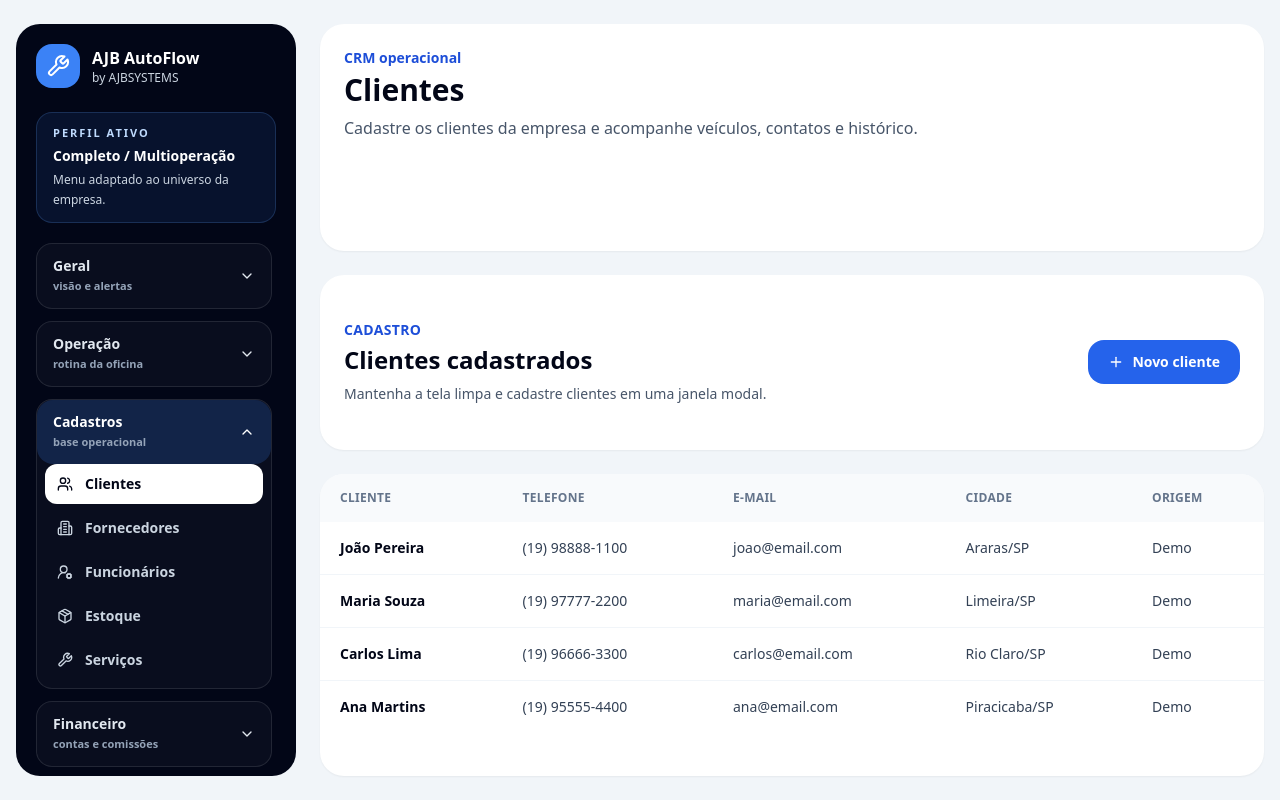
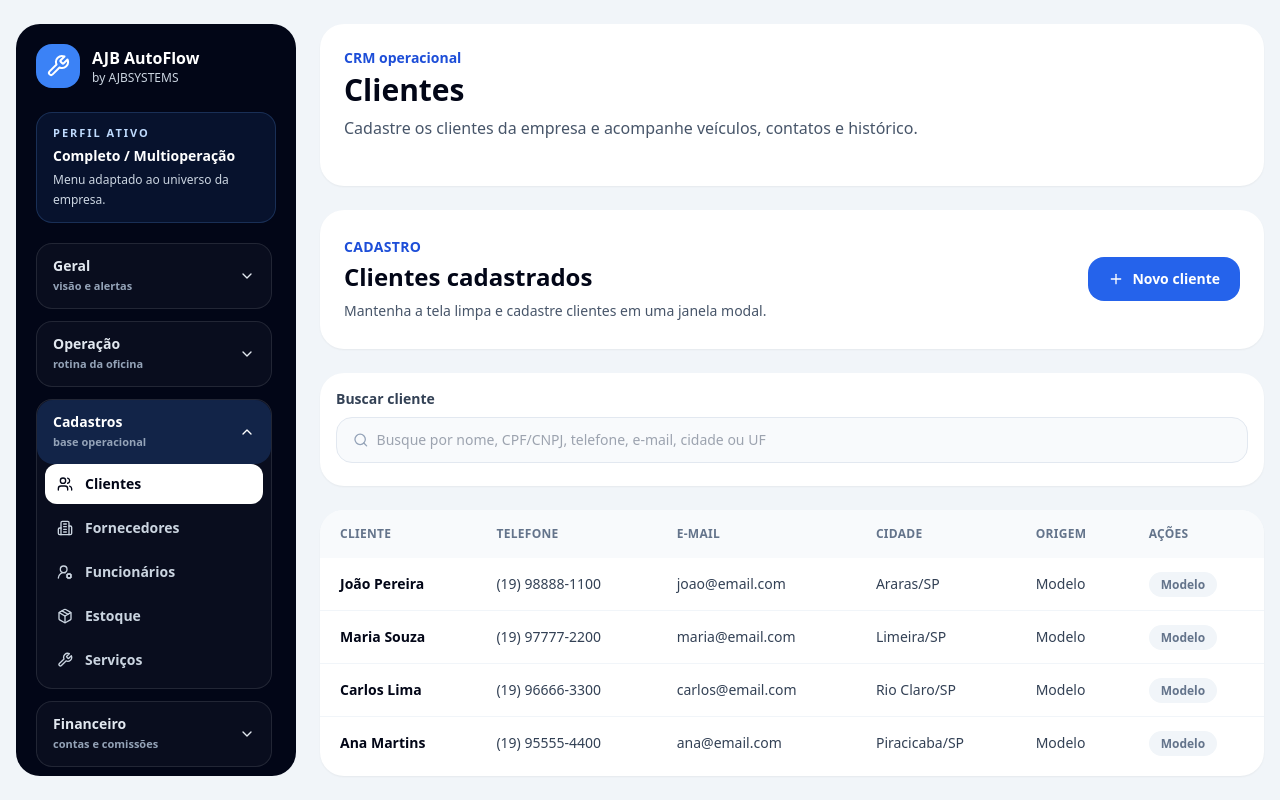
Before and after one commit to anjobrito/ajb-autoflow, a Next.js app: page /clientes in a window 1280 px wide. Built offline with nearby package versions, Linux system fonts and the light colour scheme.

Commit message:
feat: add edit and search actions to customers register

```diff
--- a/components/customers-client.tsx
+++ b/components/customers-client.tsx
@@ -1,7 +1,7 @@
 "use client";
 
-import { FormEvent, useEffect, useState } from "react";
-import { Plus } from "lucide-react";
+import { FormEvent, useEffect, useMemo, useState } from "react";
+import { Pencil, Plus, Search } from "lucide-react";
 import { UiModal } from "@/components/ui-modal";
 import { demoCustomers } from "@/lib/demo-data";
 import { listCustomers, saveCustomer, StoredCustomer } from "@/lib/browser-store";
@@ -9,13 +9,28 @@ import { brazilianStates, getCitiesByState } from "@/lib/select-options";
 
 const inputClass = "rounded-2xl border border-slate-200 bg-slate-50 px-4 py-3 font-medium outline-none focus:border-blue-500 focus:bg-white";
 const labelClass = "grid gap-2 text-sm font-bold text-slate-700";
+const customersStorageKey = "ajb-autoflow-customers";
+
+function updateStoredCustomer(id: string, customer: Omit<StoredCustomer, "id">) {
+  if (typeof window === "undefined") return undefined;
+  const updated = listCustomers().map((item) => item.id === id ? { ...customer, id } : item);
+  window.localStorage.setItem(customersStorageKey, JSON.stringify(updated));
+  return updated.find((item) => item.id === id);
+}
+
+function normalize(value: string) {
+  return value.toLowerCase().normalize("NFD").replace(/[\u0300-\u036f]/g, "");
+}
 
 export function CustomersClient() {
   const [customers, setCustomers] = useState<StoredCustomer[]>([]);
   const [isFormOpen, setIsFormOpen] = useState(false);
+  const [editingCustomer, setEditingCustomer] = useState<StoredCustomer | null>(null);
   const [saved, setSaved] = useState(false);
   const [selectedState, setSelectedState] = useState("SP");
+  const [searchTerm, setSearchTerm] = useState("");
   const cities = getCitiesByState(selectedState);
+  const editableCustomerIds = useMemo(() => new Set(customers.map((customer) => customer.id)), [customers]);
 
   function refresh() {
     setCustomers(listCustomers());
@@ -25,32 +40,61 @@ export function CustomersClient() {
     refresh();
   }, []);
 
+  function openCreateModal() {
+    setEditingCustomer(null);
+    setSelectedState("SP");
+    setIsFormOpen(true);
+  }
+
+  function openEditModal(customer: StoredCustomer) {
+    setEditingCustomer(customer);
+    setSelectedState(customer.state || "SP");
+    setIsFormOpen(true);
+  }
+
+  function closeModal() {
+    setEditingCustomer(null);
+    setSelectedState("SP");
+    setIsFormOpen(false);
+  }
+
   function handleSubmit(event: FormEvent<HTMLFormElement>) {
     event.preventDefault();
     const form = event.currentTarget;
     const formData = new FormData(form);
 
-    saveCustomer({
+    const payload = {
       name: String(formData.get("name") ?? ""),
       document: String(formData.get("document") ?? ""),
       phone: String(formData.get("phone") ?? ""),
       email: String(formData.get("email") ?? ""),
       city: String(formData.get("city") ?? ""),
       state: String(formData.get("state") ?? ""),
-    });
+    };
+
+    if (editingCustomer) updateStoredCustomer(editingCustomer.id, payload);
+    else saveCustomer(payload);
 
     form.reset();
-    setSelectedState("SP");
     refresh();
     setSaved(true);
     setTimeout(() => setSaved(false), 1600);
-    setIsFormOpen(false);
+    closeModal();
   }
 
-  const rows = [
-    ...customers.map((customer) => [customer.name, customer.phone, customer.email, `${customer.city}/${customer.state}`, "Novo cadastro"]),
-    ...demoCustomers.map((customer) => [customer.name, customer.phone, customer.email, `${customer.city}/${customer.state}`, "Demo"]),
-  ];
+  const rows = useMemo(() => {
+    const items = [
+      ...customers.map((customer) => ({ ...customer, origin: "Novo cadastro" })),
+      ...demoCustomers.map((customer) => ({ ...customer, id: `demo-${customer.name}`, document: "", origin: "Modelo" })),
+    ];
+
+    if (!searchTerm.trim()) return items;
+    const term = normalize(searchTerm);
+    return items.filter((customer) => normalize(`${customer.name} ${customer.document} ${customer.phone} ${customer.email} ${customer.city} ${customer.state}`).includes(term));
+  }, [customers, searchTerm]);
+
+  const modalTitle = editingCustomer ? "Editar cliente" : "Cadastrar cliente";
+  const modalDescription = editingCustomer ? "Atualize os dados do cliente para manter vínculos operacionais corretos." : "Registre os dados do cliente para vínculos com veículos, atendimentos e lembretes.";
 
   return (
     <div className="grid gap-6">
@@ -60,7 +104,7 @@ export function CustomersClient() {
           <h2 className="mt-1 text-2xl font-black text-slate-950">Clientes cadastrados</h2>
           <p className="mt-2 text-sm text-slate-600">Mantenha a tela limpa e cadastre clientes em uma janela modal.</p>
         </div>
-        <button type="button" onClick={() => setIsFormOpen(true)} className="inline-flex items-center justify-center gap-2 rounded-2xl bg-blue-600 px-5 py-3 text-sm font-black text-white hover:bg-blue-700">
+        <button type="button" onClick={openCreateModal} className="inline-flex items-center justify-center gap-2 rounded-2xl bg-blue-600 px-5 py-3 text-sm font-black text-white hover:bg-blue-700">
           <Plus className="h-4 w-4" />
           Novo cliente
         </button>
@@ -68,44 +112,64 @@ export function CustomersClient() {
 
       {saved ? <div className="rounded-2xl bg-emerald-50 px-4 py-3 text-sm font-bold text-emerald-700">Cliente salvo!</div> : null}
 
+      <div className="rounded-3xl bg-white p-4 shadow-sm">
+        <label className="grid gap-2 text-sm font-bold text-slate-700">
+          Buscar cliente
+          <span className="flex items-center gap-2 rounded-2xl border border-slate-200 bg-slate-50 px-4 py-3 focus-within:border-blue-500 focus-within:bg-white">
+            <Search className="h-4 w-4 text-slate-400" />
+            <input value={searchTerm} onChange={(event) => setSearchTerm(event.target.value)} placeholder="Busque por nome, CPF/CNPJ, telefone, e-mail, cidade ou UF" className="w-full bg-transparent font-medium outline-none" />
+          </span>
+        </label>
+      </div>
+
       <div className="overflow-hidden rounded-3xl bg-white shadow-sm">
         <div className="overflow-x-auto">
-          <table className="w-full min-w-[720px] text-left text-sm">
+          <table className="w-full min-w-[920px] text-left text-sm">
             <thead className="bg-slate-50 text-xs uppercase tracking-wide text-slate-500">
               <tr>
-                {['Cliente', 'Telefone', 'E-mail', 'Cidade', 'Origem'].map((column) => (
+                {['Cliente', 'Telefone', 'E-mail', 'Cidade', 'Origem', 'Ações'].map((column) => (
                   <th key={column} className="px-5 py-4 font-black">{column}</th>
                 ))}
               </tr>
             </thead>
             <tbody className="divide-y divide-slate-100">
-              {rows.map((row, rowIndex) => (
-                <tr key={`${row[0]}-${rowIndex}`} className="hover:bg-slate-50">
-                  {row.map((cell, cellIndex) => (
-                    <td key={`${rowIndex}-${cellIndex}`} className="px-5 py-4 text-slate-700">
-                      {cellIndex === 0 ? <span className="font-black text-slate-950">{cell}</span> : cell}
+              {rows.map((row, rowIndex) => {
+                const isEditable = editableCustomerIds.has(row.id);
+                return (
+                  <tr key={`${row.id}-${rowIndex}`} className="hover:bg-slate-50">
+                    <td className="px-5 py-4 font-black text-slate-950">{row.name}</td>
+                    <td className="px-5 py-4 text-slate-700">{row.phone}</td>
+                    <td className="px-5 py-4 text-slate-700">{row.email}</td>
+                    <td className="px-5 py-4 text-slate-700">{row.city}/{row.state}</td>
+                    <td className="px-5 py-4 text-slate-700">{row.origin}</td>
+                    <td className="px-5 py-4">
+                      {isEditable ? (
+                        <button type="button" onClick={() => openEditModal(row)} className="inline-flex items-center gap-2 rounded-2xl border border-slate-200 px-3 py-2 text-xs font-black text-blue-700 hover:bg-blue-50"><Pencil className="h-3.5 w-3.5" />Editar</button>
+                      ) : (
+                        <span className="rounded-full bg-slate-100 px-3 py-1 text-xs font-bold text-slate-500">Modelo</span>
+                      )}
                     </td>
-                  ))}
-                </tr>
-              ))}
+                  </tr>
+                );
+              })}
             </tbody>
           </table>
         </div>
       </div>
 
-      <UiModal open={isFormOpen} title="Cadastrar cliente" description="Registre os dados do cliente para vínculos com veículos, atendimentos e lembretes." onClose={() => setIsFormOpen(false)}>
-        <form onSubmit={handleSubmit}>
+      <UiModal open={isFormOpen} title={modalTitle} description={modalDescription} onClose={closeModal}>
+        <form key={editingCustomer?.id ?? "new-customer"} onSubmit={handleSubmit}>
           <div className="grid gap-4 md:grid-cols-2">
-            <label className={labelClass}>Nome completo<input required name="name" placeholder="Ex: João Pereira" autoComplete="name" className={inputClass} /></label>
-            <label className={labelClass}>CPF/CNPJ<input name="document" inputMode="numeric" placeholder="Ex: 123.456.789-00" className={inputClass} /></label>
-            <label className={labelClass}>Telefone / WhatsApp<input required name="phone" inputMode="tel" autoComplete="tel" placeholder="Ex: (19) 98888-1100" className={inputClass} /></label>
-            <label className={labelClass}>E-mail<input name="email" type="email" autoComplete="email" placeholder="Ex: cliente@email.com" className={inputClass} /></label>
+            <label className={labelClass}>Nome completo<input required name="name" defaultValue={editingCustomer?.name ?? ""} placeholder="Ex: João Pereira" autoComplete="name" className={inputClass} /></label>
+            <label className={labelClass}>CPF/CNPJ<input name="document" defaultValue={editingCustomer?.document ?? ""} inputMode="numeric" placeholder="Ex: 123.456.789-00" className={inputClass} /></label>
+            <label className={labelClass}>Telefone / WhatsApp<input required name="phone" defaultValue={editingCustomer?.phone ?? ""} inputMode="tel" autoComplete="tel" placeholder="Ex: (19) 98888-1100" className={inputClass} /></label>
+            <label className={labelClass}>E-mail<input name="email" type="email" defaultValue={editingCustomer?.email ?? ""} autoComplete="email" placeholder="Ex: cliente@email.com" className={inputClass} /></label>
             <label className={labelClass}>UF<select name="state" value={selectedState} onChange={(event) => setSelectedState(event.target.value)} className={inputClass}>{brazilianStates.map((state) => <option key={state}>{state}</option>)}</select></label>
-            <label className={labelClass}>Cidade<select name="city" className={inputClass}>{cities.map((city) => <option key={city}>{city}</option>)}</select></label>
+            <label className={labelClass}>Cidade<select name="city" defaultValue={editingCustomer?.city ?? cities[0]} className={inputClass}>{cities.map((city) => <option key={city}>{city}</option>)}</select></label>
           </div>
           <div className="mt-6 flex justify-end gap-3">
-            <button type="button" onClick={() => setIsFormOpen(false)} className="rounded-2xl border border-slate-300 px-5 py-3 text-sm font-black text-slate-700 hover:bg-slate-50">Cancelar</button>
-            <button className="rounded-2xl bg-blue-600 px-5 py-3 text-sm font-black text-white hover:bg-blue-700">Salvar cliente</button>
+            <button type="button" onClick={closeModal} className="rounded-2xl border border-slate-300 px-5 py-3 text-sm font-black text-slate-700 hover:bg-slate-50">Cancelar</button>
+            <button className="rounded-2xl bg-blue-600 px-5 py-3 text-sm font-black text-white hover:bg-blue-700">{editingCustomer ? "Salvar alterações" : "Salvar cliente"}</button>
           </div>
         </form>
       </UiModal>
```
